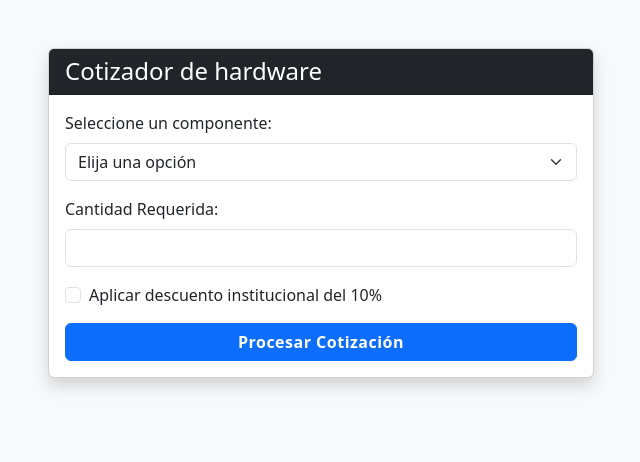
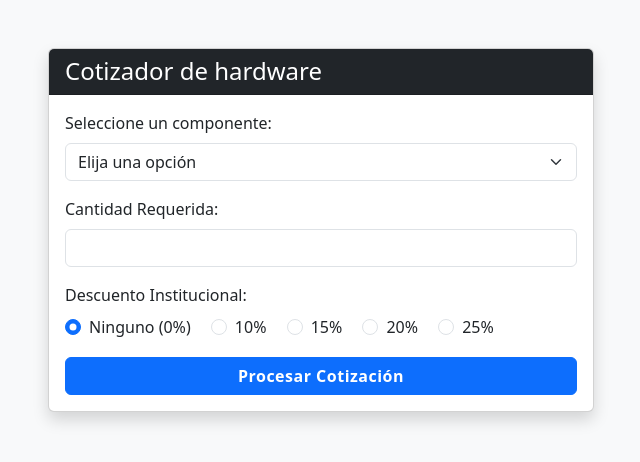
Before and after one commit to IV2222/PracticaUno, a PHP site: page / in a window 1280 px wide. Shown: the top 462 px of the page, without its empty margins (319-959 px from the left). Run offline with PHP 8.4, Linux system fonts and the light colour scheme.

Commit message:
Cotizador V0.2

```diff
--- a/index.html
+++ b/index.html
@@ -18,26 +18,59 @@
                         <h4 class="mb-0">Cotizador de hardware</h4>
                     </div>
                     <div class="card-body">
+                        <form action="procesar.php" method="POST">
                             <div class="mb-3">
                                 <label for="componente" class="form-label">Seleccione un componente:</label>
                                 <select class="form-select" name="componente" id="componente" required>
                                     <option value="" disable selected>Elija una opción</option>
                                     <option value="procesador">Procesador Intel Core I7</option>
                                     <option value="ram">Memoria RAM 16GB DDR4</option>
-                                <option value="almacenamiento">Memoria SSD</option>
+                                    <option value="almacenamiento">Memoria SSD 1TB</option>
+                                    <option value="tarjeta grafica">Tarjeta Grafica NVIDIA RTX 3050</option>
+                                    <option value="placa madre">Placa Base Asrock B550M</option>
+                                    <option value="fuente de poder">Fuente de Poder 500w</option>
+                                    <option value="gabinete">Gabinete PC Blanco</option>
+                                    <option value="monitor">Monitor Gamer 24" Acer</option>
+                                    <option value="teclado">Teclado Mecanico Redragon</option>
+                                    <option value="mouse">Mouse Logitech G502</option>
+                                    <option value="webcam">Webcam 1080p</option>
                                 </select>
                             </div>
                             <div class="mb-3">
                                 <label for="cantidad" class="form-label">Cantidad Requerida:</label>
-                            <input type="number" class="form-control" name="cantidad" id="cantidad" min="1" required>
+                                <input type="number" class="form-control" name="cantidad" id="cantidad" min="1"
+                                    required>
                             </div>
-                        <div class="mb-3 form-check">
-                            <input type="checkbox" class="form-check-input" id="institucional" name="institucional"
-                                value="1">
-                            <label class="form-check-label" for="institucional">Aplicar descuento institucional del
-                                10%</label>
+                            <div class="mb-3">
+                                <label class="form-label d-block">Descuento Institucional:</label>
+                                <div class="form-check form-check-inline">
+                                    <input type="radio" class="form-check-input" name="descuento" id="desc_0" value="0"
+                                        checked>
+                                    <label class="form-check-label" for="desc_0">Ninguno (0%)</label>
+                                </div>
+                                <div class="form-check form-check-inline">
+                                    <input type="radio" class="form-check-input" name="descuento" id="desc_10"
+                                        value="0.10">
+                                    <label class="form-check-label" for="desc_10">10%</label>
+                                </div>
+                                <div class="form-check form-check-inline">
+                                    <input type="radio" class="form-check-input" name="descuento" id="desc_15"
+                                        value="0.15">
+                                    <label class="form-check-label" for="desc_15">15%</label>
+                                </div>
+                                <div class="form-check form-check-inline">
+                                    <input type="radio" class="form-check-input" name="descuento" id="desc_20"
+                                        value="0.20">
+                                    <label class="form-check-label" for="desc_20">20%</label>
+                                </div>
+                                <div class="form-check form-check-inline">
+                                    <input type="radio" class="form-check-input" name="descuento" id="desc_25"
+                                        value="0.25">
+                                    <label class="form-check-label" for="desc_25">25%</label>
+                                </div>
                             </div>
                             <button type="submit" class="btn btn-primary w-100">Procesar Cotización</button>
+                        </form>
                     </div>
                 </div>
             </div>
```
Also changed, not shown: procesar.php (+37 -7 lines). Lines whose indentation alone changed are shown as unchanged.
